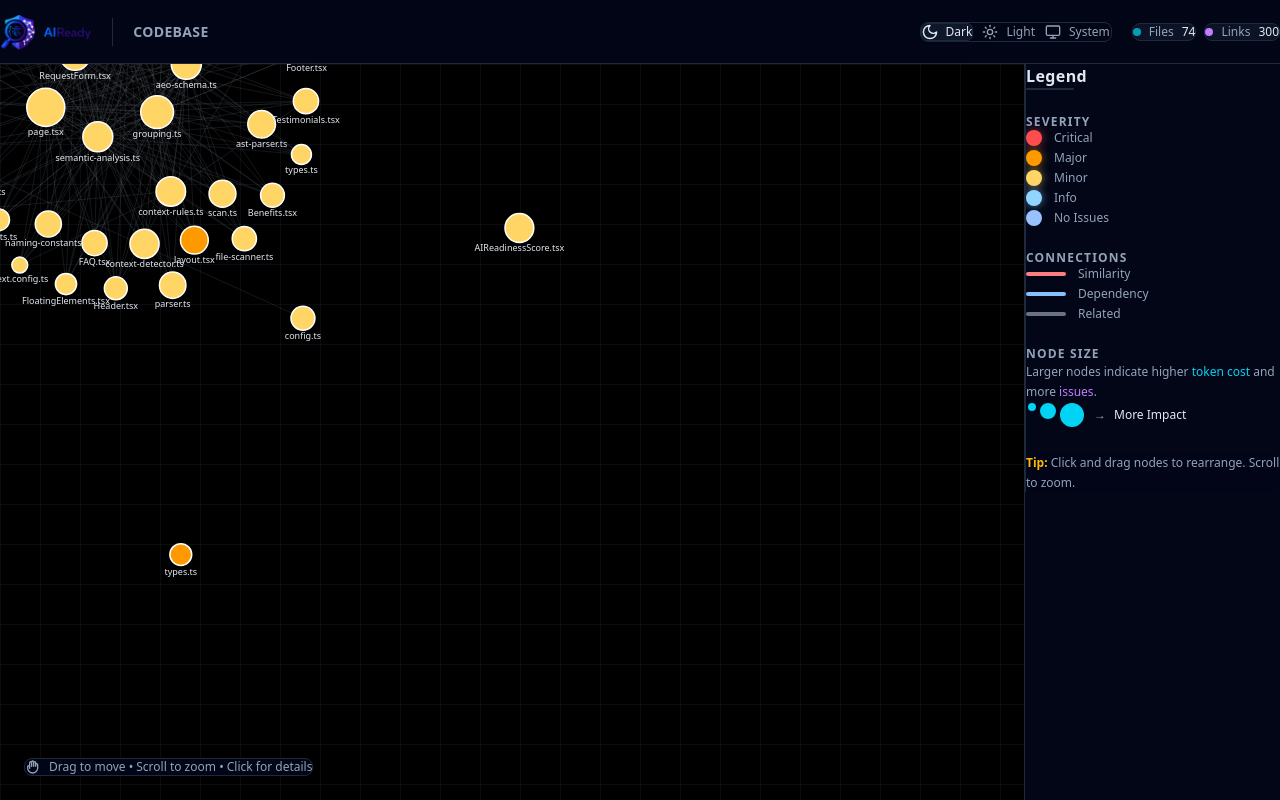
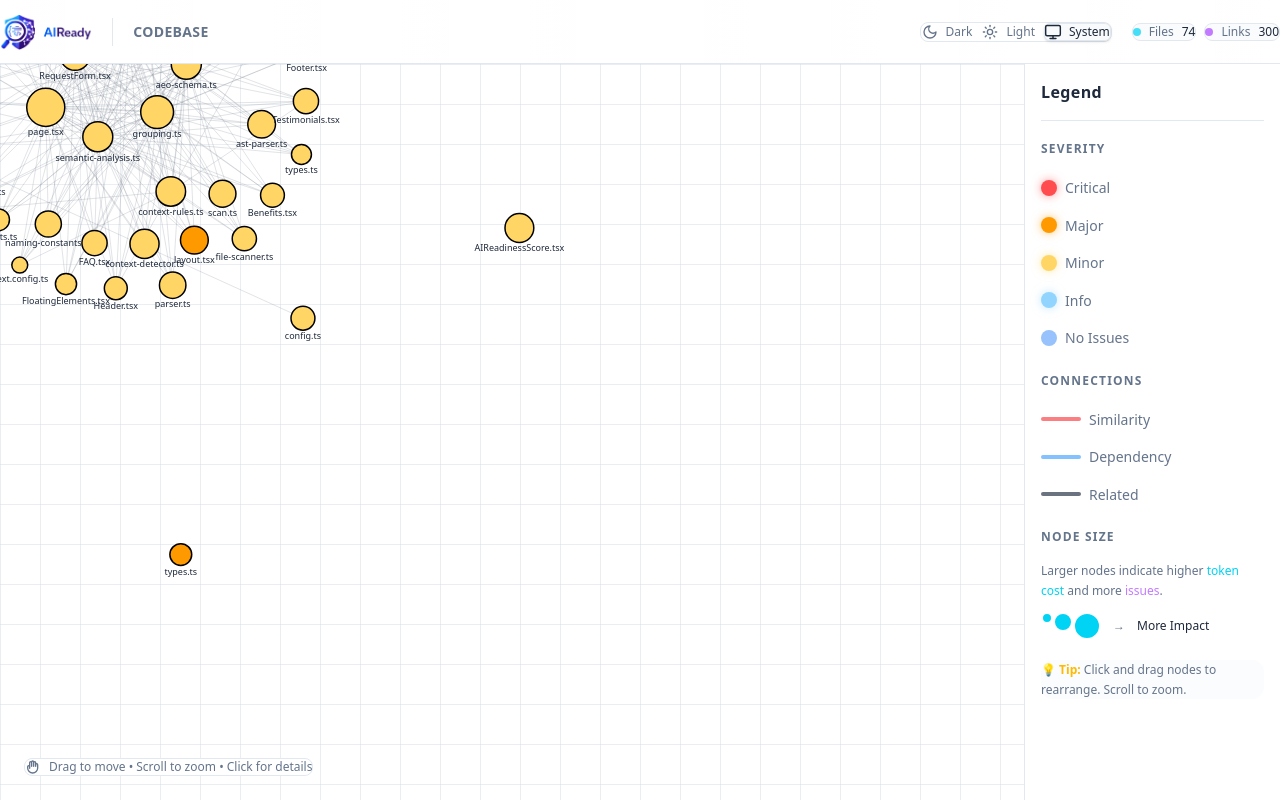
Before and after one commit to caopengau/aiready-visualizer, a React (Vite) app in the folder web/: page / in a window 1280 px wide. Built offline with nearby package versions, Linux system fonts and the light colour scheme.

Commit message:
chore: commit workspace changes

```diff
--- a/web/src/App.tsx
+++ b/web/src/App.tsx
@@ -79,16 +79,15 @@ function App() {
           )}
         </div>
 
-        {/* Right panel: Legend + NodeDetails */}
+        {/* Right panel: Legend OR NodeDetails */}
         <div className="w-64 border-l flex flex-col overflow-hidden" style={{ backgroundColor: colors.panel, borderColor: colors.panelBorder }}>
-          <div className="flex-1 overflow-auto px-4">
-            <LegendPanel colors={colors} />
+          <div className="flex-1 overflow-y-auto">
+            {selectedNode ? (
+              <NodeDetails colors={colors} selectedNode={selectedNode} onClose={() => setSelectedNode(null)} />
+            ) : (
+              <LegendPanel colors={colors} />
+            )}
           </div>
-          {selectedNode && (
-            <div className="border-t" style={{ borderColor: colors.panelBorder }}>
-              <NodeDetails colors={colors} selectedNode={selectedNode} onClose={() => setSelectedNode(null)} />
-            </div>
-          )}
         </div>
       </div>
     </div>
--- a/web/src/components/LegendPanel.tsx
+++ b/web/src/components/LegendPanel.tsx
@@ -16,15 +16,24 @@ function LegendItem({
   colors: ThemeColors;
 }) {
   return (
-    <div className="flex items-center gap-3 group cursor-default py-1.5 px-2 rounded-lg transition-colors hover:bg-white/10">
+    <div
+      className="group cursor-default transition-all hover:bg-white/5"
+      style={{
+        display: 'flex',
+        alignItems: 'center',
+        gap: '8px',
+        padding: '6px 0',
+        borderRadius: '8px'
+      }}
+    >
       {isLine ? (
         <span
-          className="w-10 h-1 rounded-full transition-transform group-hover:scale-y-150"
+          className="w-10 h-1 rounded-full transition-transform group-hover:scale-y-150 flex-shrink-0"
           style={{ backgroundColor: color }}
         />
       ) : (
         <span
-          className={`w-4 h-4 rounded-full transition-transform group-hover:scale-125 ${isGlow ? 'shadow-lg' : ''}`}
+          className={`w-4 h-4 rounded-full transition-transform group-hover:scale-125 flex-shrink-0 ${isGlow ? 'shadow-lg' : ''}`}
           style={{
             backgroundColor: color,
             boxShadow: isGlow ? `0 0 10px ${color}90` : 'none'
@@ -32,7 +41,7 @@ function LegendItem({
         />
       )}
       <span
-        className="text-xs font-medium transition-colors"
+        className="text-sm font-medium transition-colors leading-tight"
         style={{ color: colors.textMuted }}
       >
         {label}
@@ -47,36 +56,27 @@ interface LegendPanelProps {
 
 export function LegendPanel({ colors }: LegendPanelProps) {
   return (
-    <div
-      className="w-64 border-l flex flex-col gap-6 overflow-auto p-6"
-      style={{
-        backgroundColor: colors.panel,
-        borderColor: colors.panelBorder
-      }}
-    >
+    <div style={{ padding: '16px 16px' }}>
+      <div style={{ display: 'flex', flexDirection: 'column', gap: '20px' }}>
         {/* Header */}
-      <div className="mb-2">
+        <div style={{ paddingBottom: '16px', borderBottom: `1px solid ${colors.cardBorder}` }}>
           <h2
             className="text-base font-bold tracking-wide"
             style={{ color: colors.text }}
           >
             Legend
           </h2>
-        <div
-          className="h-0.5 w-12 mt-2 rounded-full"
-          style={{ backgroundColor: colors.cardBorder }}
-        />
         </div>
 
-      {/* Severity Legend - No border, just sections */}
-      <div className="space-y-5">
+        {/* Severity Legend */}
+        <div style={{ display: 'flex', flexDirection: 'column', gap: '12px' }}>
           <h3
-          className="text-xs font-bold uppercase tracking-widest pl-2"
-          style={{ color: colors.textMuted }}
+            className="text-xs font-bold uppercase tracking-widest"
+            style={{ color: colors.textMuted, marginBottom: '4px' }}
           >
             Severity
           </h3>
-        <div className="grid grid-cols-1 gap-1 pl-2 pr-1">
+          <div style={{ display: 'flex', flexDirection: 'column', gap: '8px' }}>
             {Object.entries(severityColors).map(([key, color]) => (
               <LegendItem
                 key={key}
@@ -90,14 +90,14 @@ export function LegendPanel({ colors }: LegendPanelProps) {
         </div>
 
         {/* Connections Legend */}
-      <div className="space-y-5">
+        <div style={{ display: 'flex', flexDirection: 'column', gap: '12px' }}>
           <h3
-          className="text-xs font-bold uppercase tracking-widest pl-2"
-          style={{ color: colors.textMuted }}
+            className="text-xs font-bold uppercase tracking-widest"
+            style={{ color: colors.textMuted, marginBottom: '4px' }}
           >
             Connections
           </h3>
-        <div className="grid grid-cols-1 gap-1 pl-2 pr-1">
+          <div style={{ display: 'flex', flexDirection: 'column', gap: '8px' }}>
             {Object.entries(edgeColors)
               .filter(([k]) => k !== 'default' && k !== 'reference')
               .map(([key, color]) => (
@@ -113,20 +113,21 @@ export function LegendPanel({ colors }: LegendPanelProps) {
         </div>
 
         {/* Node Size Info */}
-      <div className="space-y-5">
+        <div style={{ display: 'flex', flexDirection: 'column', gap: '12px' }}>
           <h3
-          className="text-xs font-bold uppercase tracking-widest pl-1"
-          style={{ color: colors.textMuted }}
+            className="text-xs font-bold uppercase tracking-widest"
+            style={{ color: colors.textMuted, marginBottom: '4px' }}
           >
             Node Size
           </h3>
+          <div style={{ display: 'flex', flexDirection: 'column', gap: '12px' }}>
             <p
               className="text-xs leading-relaxed"
               style={{ color: colors.textMuted }}
             >
               Larger nodes indicate higher <span className="text-cyan-400 font-medium">token cost</span> and more <span className="text-purple-400 font-medium">issues</span>.
             </p>
-        <div className="flex items-center gap-2 pt-2">
+            <div className="flex items-center gap-3">
               <div className="flex -space-x-2">
                 <span className="w-3 h-3 rounded-full bg-cyan-400 border-2" style={{ borderColor: colors.panel }} />
                 <span className="w-5 h-5 rounded-full bg-cyan-400 border-2" style={{ borderColor: colors.panel }} />
@@ -136,20 +137,22 @@ export function LegendPanel({ colors }: LegendPanelProps) {
               <span className="text-xs font-medium" style={{ color: colors.text }}>More Impact</span>
             </div>
           </div>
+        </div>
 
         {/* Quick Tips */}
         <div
-        className="p-4 rounded-xl mt-2"
+          className="p-4 rounded-xl"
           style={{
-          backgroundColor: `${colors.panel}50`
+            backgroundColor: `${colors.cardBg}80`
           }}
         >
           <p
             className="text-xs leading-relaxed"
             style={{ color: colors.textMuted }}
           >
-          <span className="font-semibold text-amber-400">Tip:</span> Click and drag nodes to rearrange. Scroll to zoom.
+            <span className="font-semibold text-amber-400">💡 Tip:</span> Click and drag nodes to rearrange. Scroll to zoom.
           </p>
+        </div>
       </div>
     </div>
   );
--- a/web/src/hooks/useTheme.ts
+++ b/web/src/hooks/useTheme.ts
@@ -2,8 +2,12 @@ import { useEffect, useState } from 'react';
 import { Theme, EffectiveTheme } from '../types';
 
 export function useTheme() {
-  const [theme, setTheme] = useState<Theme>('dark');
-  const [systemTheme, setSystemTheme] = useState<EffectiveTheme>('dark');
+  const getSystemTheme = (): EffectiveTheme => {
+    return window.matchMedia('(prefers-color-scheme: dark)').matches ? 'dark' : 'light';
+  };
+
+  const [theme, setTheme] = useState<Theme>('system');
+  const [systemTheme, setSystemTheme] = useState<EffectiveTheme>(getSystemTheme());
 
   useEffect(() => {
     const mediaQuery = window.matchMedia('(prefers-color-scheme: dark)');
--- a/web/vite.config.js
+++ b/web/vite.config.js
@@ -1,10 +1,12 @@
 import { defineConfig } from 'vite';
 import { resolve } from 'path';
 import react from '@vitejs/plugin-react';
+import tailwindcss from '@tailwindcss/vite';
+
 export default defineConfig(({ command }) => {
     const isDev = command === 'serve';
     return {
-        plugins: [react()],
+        plugins: [react(), tailwindcss()],
         build: {
             outDir: 'dist',
             emptyOutDir: true,
```
Lines whose indentation alone changed are shown as unchanged.
